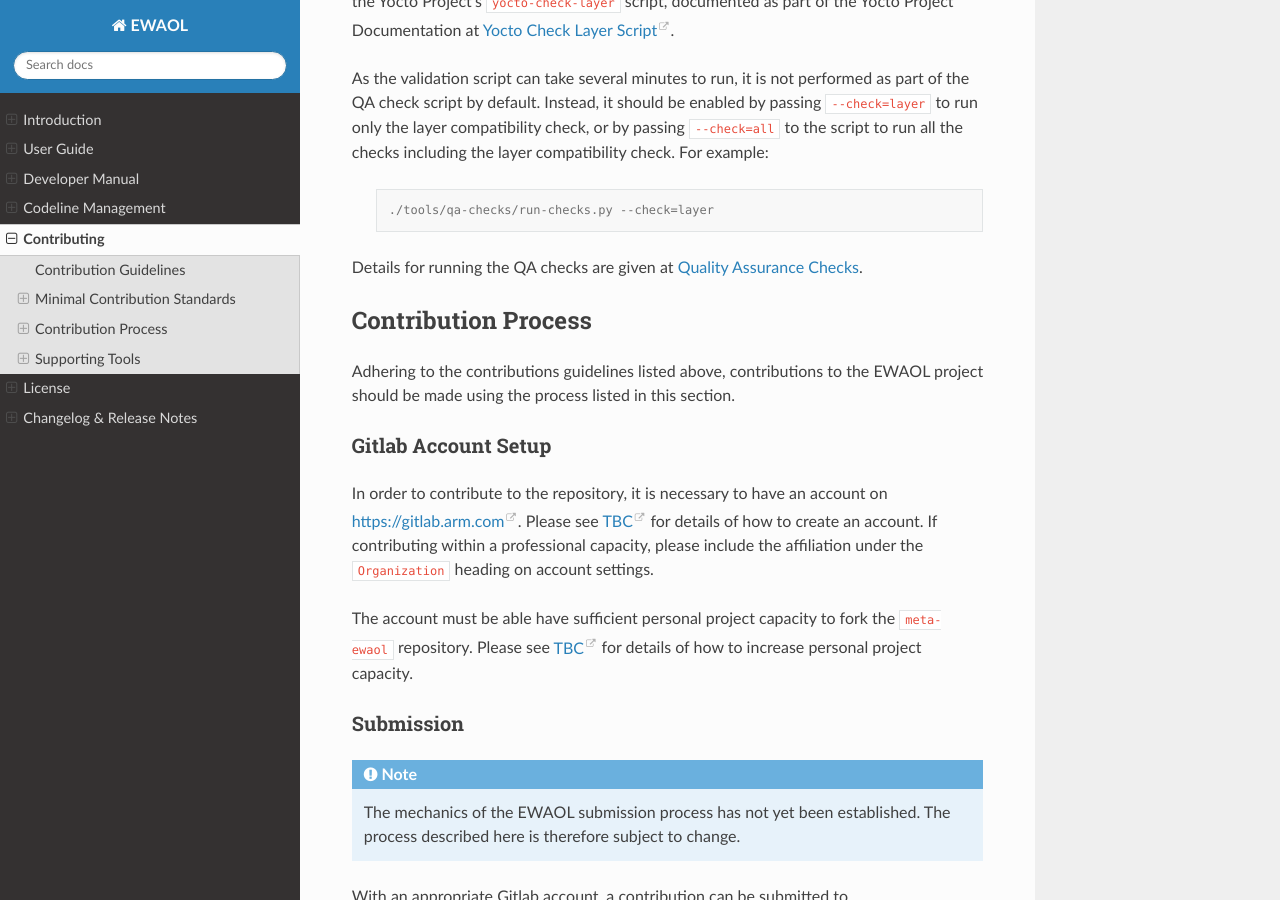
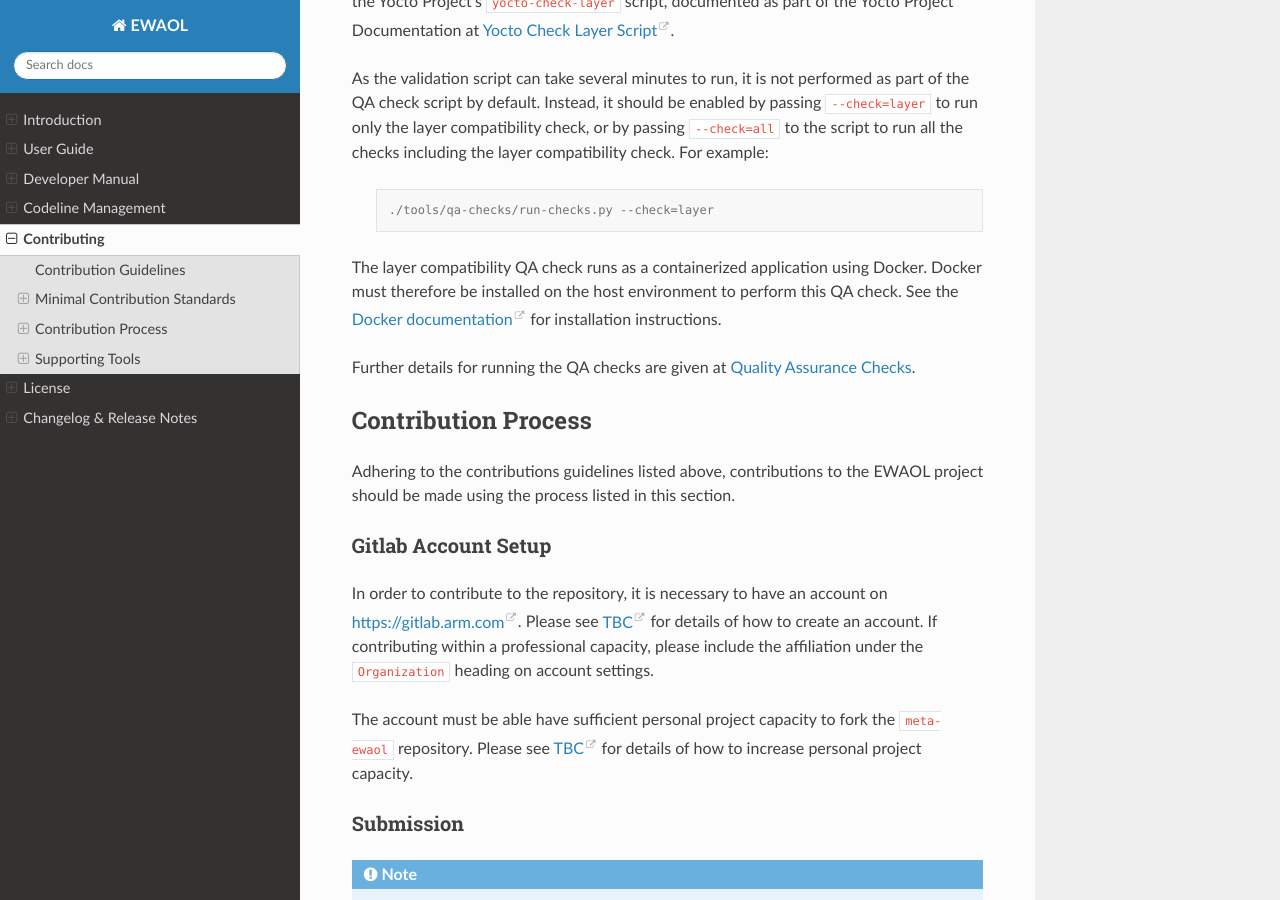
Before and after one commit to chaoge525/soafee_demo, a Sphinx documentation site: the page built from documentation/contributing.rst, in a window 1280 px wide and 900 px high, scrolled down 4751 px. Built offline with Sphinx 7.4.7 and the Read the Docs theme 2.0.0, drawn with Linux system fonts in a browser that asks for light colours.

Commit message:
doc: Add requirement for Docker installation to execute the layer QA check
Issue-Id: SCM-4394
Signed-off-by: Richard Neill <richard.neill@arm.com>
Change-Id: I22b2e57aa15f0495f36543a289b31d87259f578b

```diff
--- a/documentation/contributing.rst
+++ b/documentation/contributing.rst
@@ -244,7 +244,12 @@
 
     ./tools/qa-checks/run-checks.py --check=layer
 
-Details for running the QA checks are given at `Quality Assurance Checks`_.
+The layer compatibility QA check runs as a containerized application using
+Docker. Docker must therefore be installed on the host environment to perform
+this QA check. See the |Docker documentation|_ for installation instructions.
+
+Further details for running the QA checks are given at
+`Quality Assurance Checks`_.
 
 ********************
 Contribution Process
```
